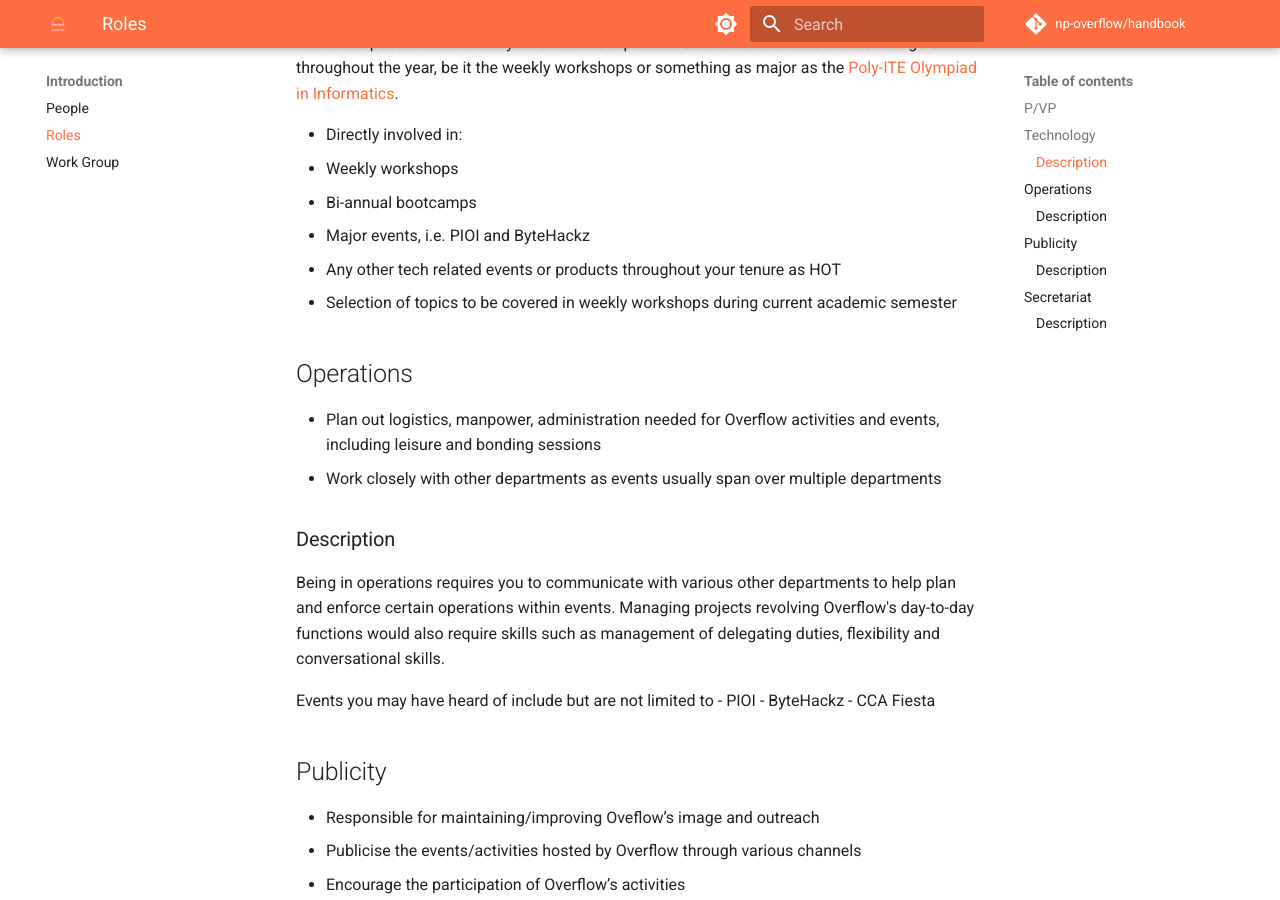
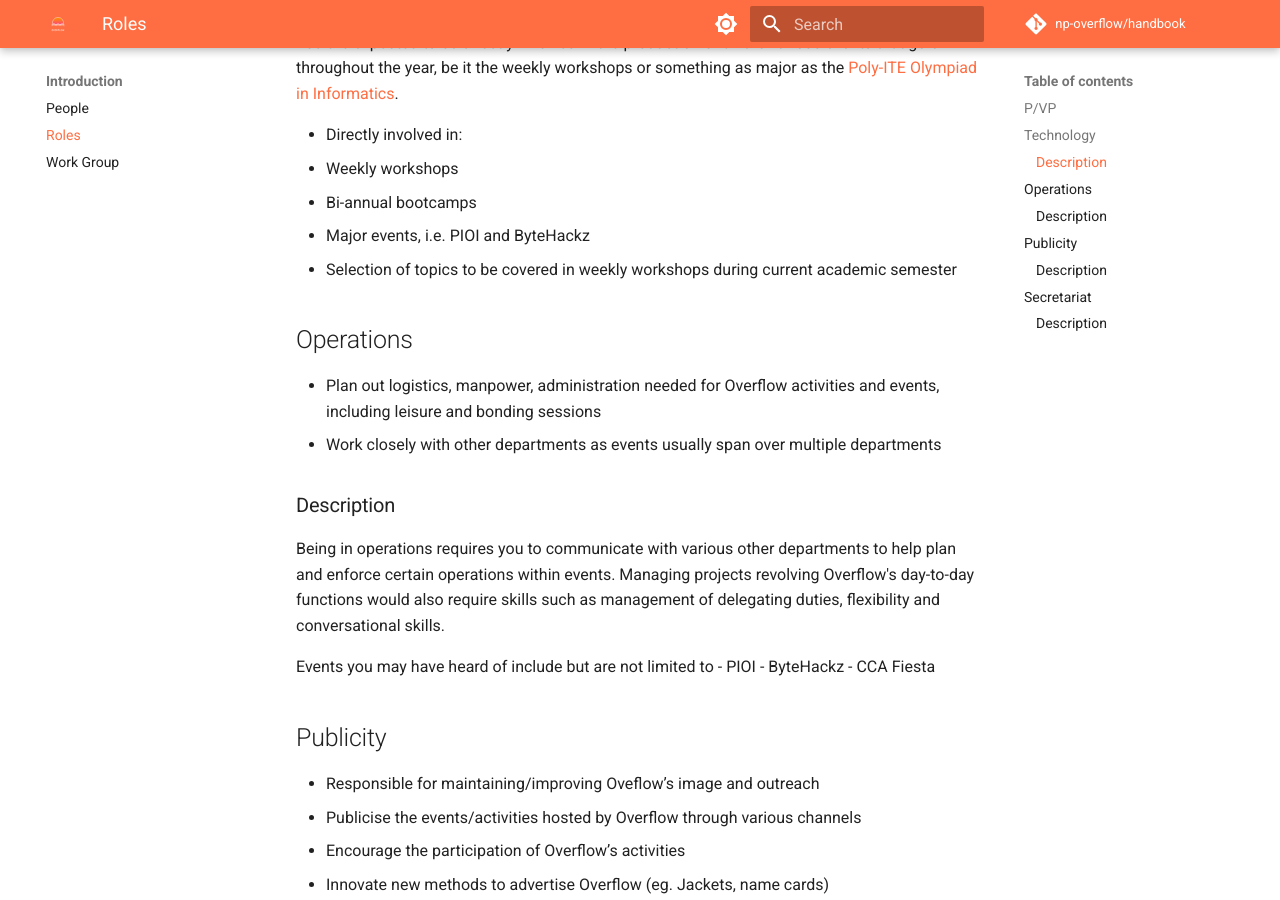
Before and after one commit to np-overflow/handbook, an MkDocs documentation site: the page built from docs/introduction/roles.md, in a window 1280 px wide and 900 px high, scrolled down 762 px. Built offline with MkDocs 1.6.1 and Material for MkDocs 9.7.7, drawn with Linux system fonts in a browser that asks for light colours; comment, search, counter and statistics services are not loaded.

Commit message:
Update Technology description

```diff
--- a/docs/introduction/roles.md
+++ b/docs/introduction/roles.md
@@ -24,7 +24,6 @@ You are expected to be directly involved in the production of all the various ev
   - Weekly workshops
   - Bi-annual bootcamps
   - Major events, i.e. PIOI and ByteHackz
-  - Any other tech related events or products throughout your tenure as HOT
 - Selection of topics to be covered in weekly workshops during current academic semester
 
 ## Operations
```
